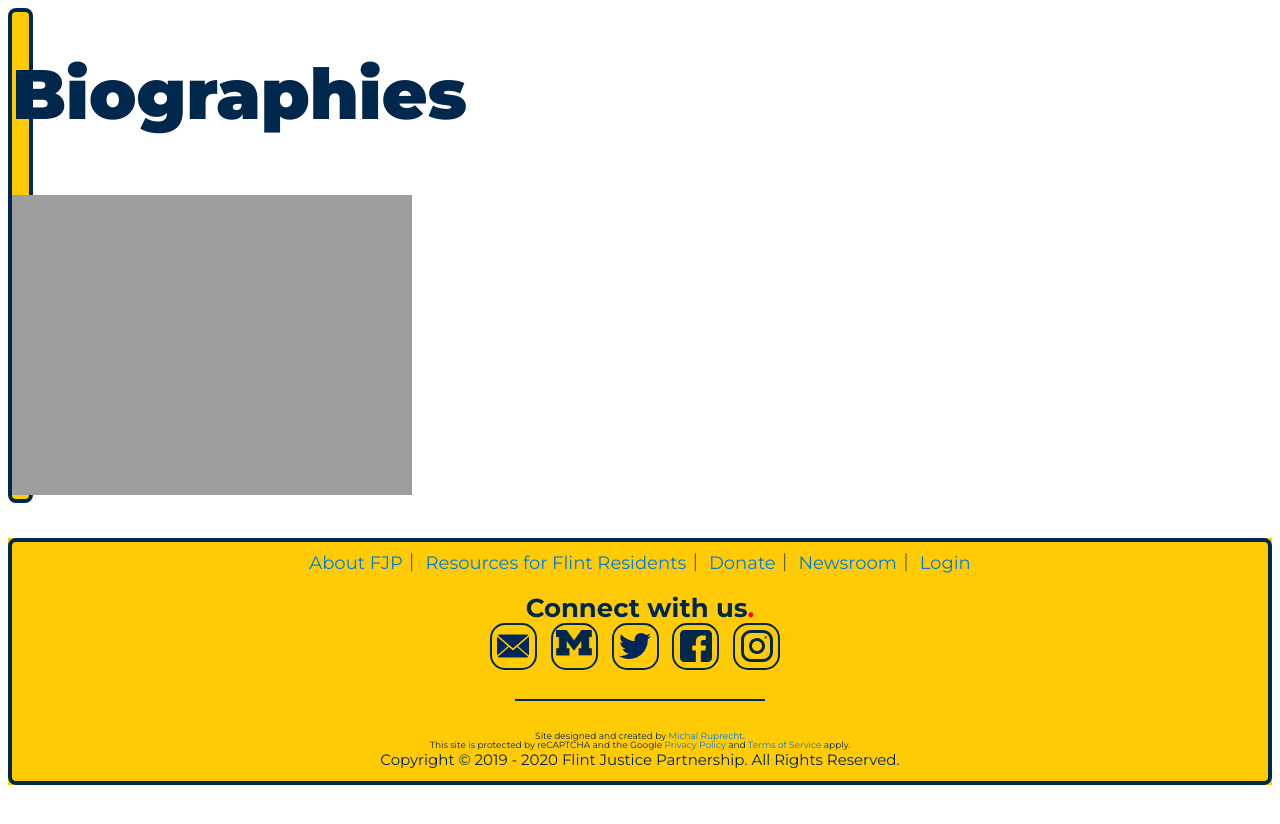
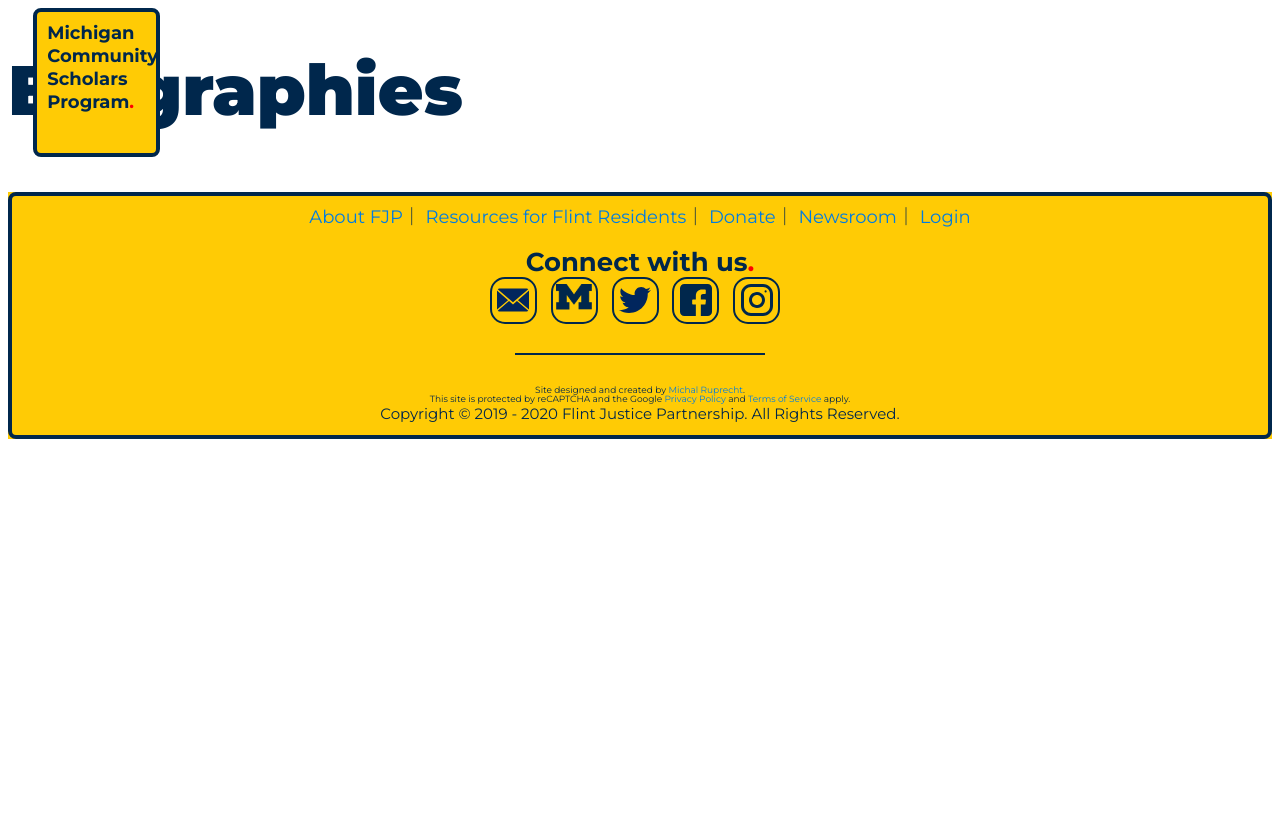
Before and after one commit to umichfjp/umichfjp.github.io, a Jekyll site: the page built from pages/bios.html, in a window 1280 px wide. Shown: the top 824 px of the page. Built offline with Jekyll 4.4.1, drawn with Linux system fonts in a browser that asks for light colours.

Commit message:
Update bios.html

```diff
--- a/pages/bios.html
+++ b/pages/bios.html
@@ -10,10 +10,10 @@ title: Donate
   </head>
   <body>
     <div class="grid">
-      <div class="container">
         <h1>Biographies</h1>
-        <br /><img src="https://umichfjp.github.io/assets/banner.svg" alt="Hello World">
-        </div><br />
-      </div>
+        <div class="container">
+            <h3><b><big>Michigan Community Scholars Program<font color="#FF0000">.</font></big></b>
+        </div>
+    </div>
   </body>
 </html>
```
